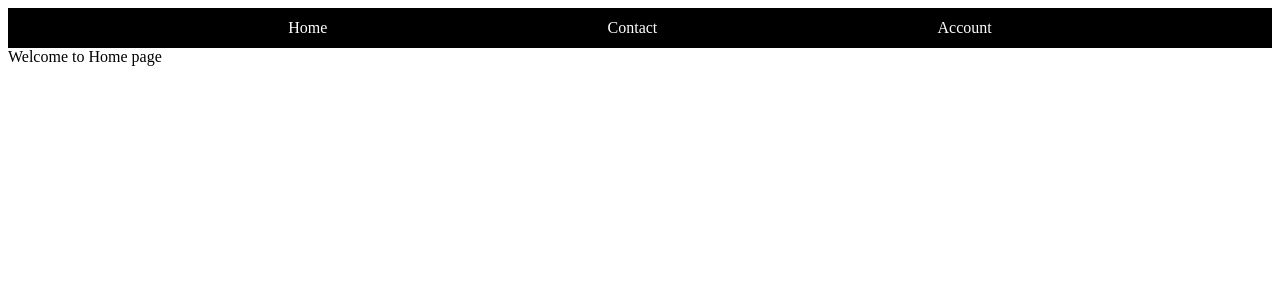
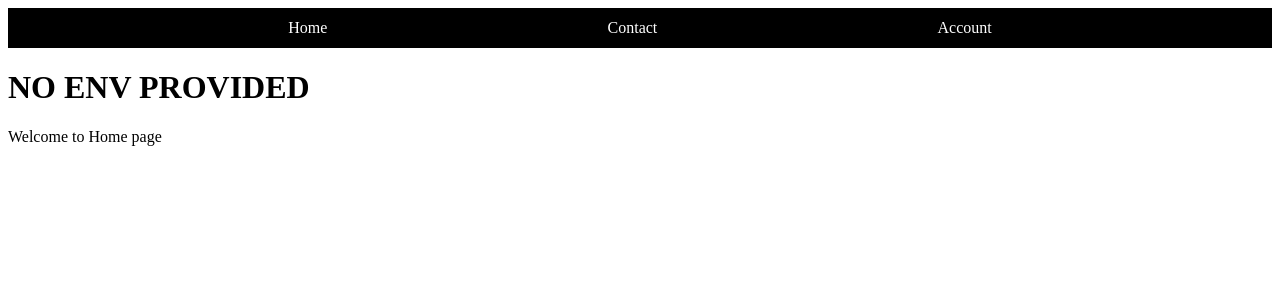
Before and after one commit to umashd7/router-app, a React (Create React App) app: page / in a window 1280 px wide. Shown: the top 300 px of the page. Built offline with nearby package versions, Linux system fonts and the light colour scheme.

Commit message:
App changes

```diff
--- a/azure-pipelines.yml
+++ b/azure-pipelines.yml
@@ -30,6 +30,7 @@ steps:
 
 - script: |
     echo 'Creating .env file'
+    echo "REACT_APP_API_URL = https://www.clear.dev.bbc.com" > .env
     while IFS= read -r line; do
       var_name=$(echo $line | awk '{print $1}')
       var_value=$(echo $line | awk '{print $2}')
--- a/src/App.js
+++ b/src/App.js
@@ -15,6 +15,7 @@ function App() {
         <Link to="/contact" >Contact</Link>
         <Link to="/account" >Account</Link>
       </nav>
+      <h1>{process.env.REACT_APP_ENV ?? "NO ENV PROVIDED"}</h1>
       <Routes>
         <Route path="/" element={<HomePage />} />
           <Route path="/account" element={<Account />}></Route>
```
